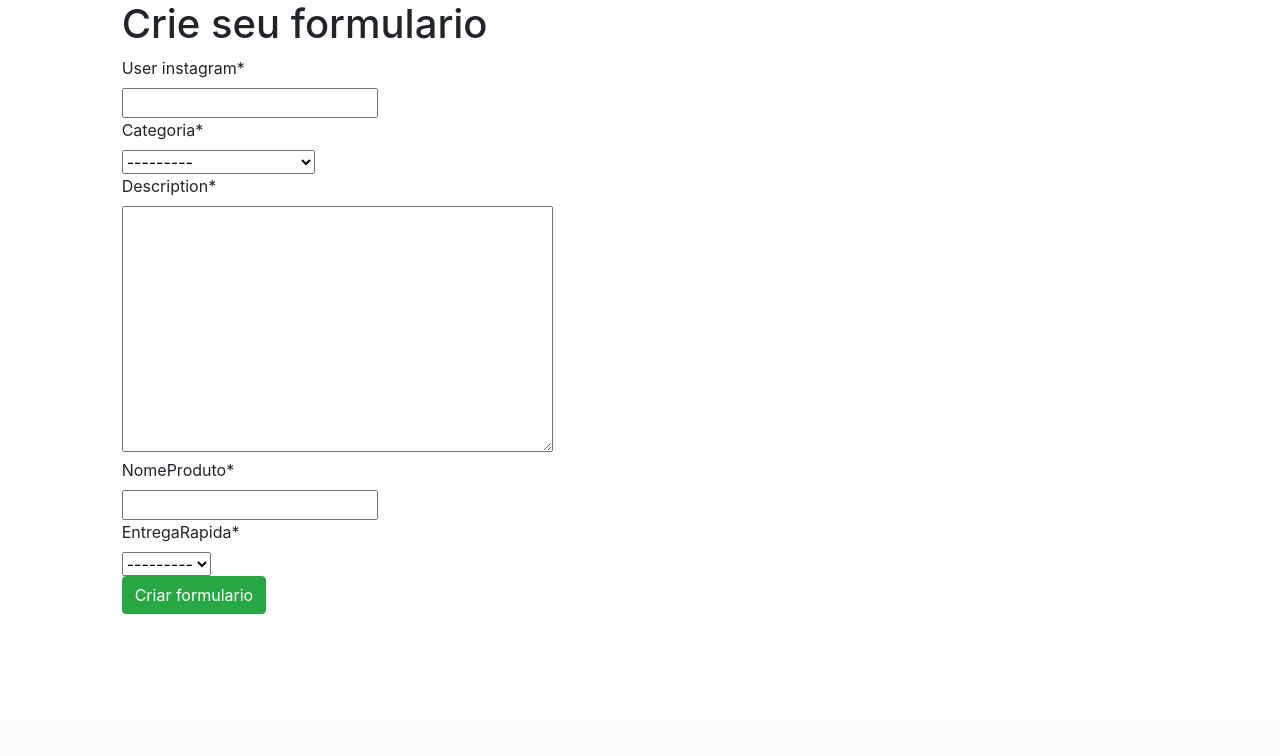
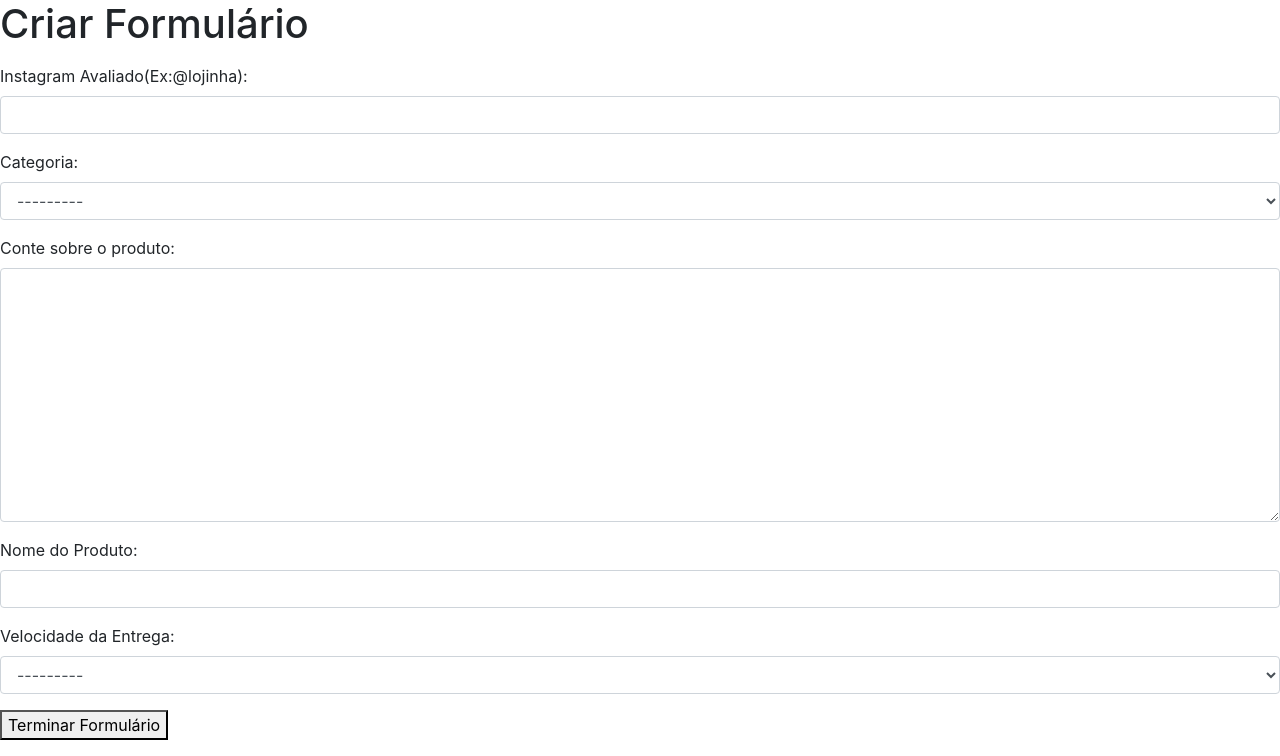
Before and after one commit to victor-rayan/webApp, a Django app: page /avaliation/ in a window 1280 px wide. Shown: the part 80-836 px from the top of the page. Before the commit the page ends 694 px from the top, so only its background shows below. Run offline with Django 3.2, Linux system fonts and the light colour scheme; some libraries are stand-ins or nearby versions.

Commit message:
Atualizando algumas coisas da model, forms para o front

```diff
--- a/avaliations/forms.py
+++ b/avaliations/forms.py
@@ -1,9 +1,16 @@
-from django.forms import ModelForm
+from django import forms
 from .models import Avaliation
 
 
-class CreateForm(ModelForm):
+class CreateForm(forms.ModelForm):
     class Meta:
         model = Avaliation
         fields = ['user_instagram', 'categoria', 'description',
                   'nomeProduto', 'entregaRapida', ]
+        widgets = {
+            'user_instagram': forms.TextInput(attrs={'class': 'form-control'}),
+            'categoria': forms.Select(attrs={'class': 'form-control'}),
+            'description': forms.Textarea(attrs={'class': 'form-control'}),
+            'nomeProduto': forms.TextInput(attrs={'class': 'form-control'}),
+            'entregaRapida': forms.Select(attrs={'class': 'form-control'}),
+        }
--- a/avaliations/models.py
+++ b/avaliations/models.py
@@ -26,12 +26,14 @@
         ('comercio_e_escritorio', 'Comercio e Escritorio'),
     )
 
-    user_instagram = models.CharField(max_length=25)
+    user_instagram = models.CharField(
+        max_length=25, verbose_name='Instagram Avaliado(Ex:@lojinha)')
     categoria = models.CharField(max_length=25, choices=TIPO_CATEGORIA,)
-    description = models.TextField()
-    nomeProduto = models.CharField(max_length=25)
+    description = models.TextField(verbose_name='Conte sobre o produto')
+    nomeProduto = models.CharField(
+        max_length=25, verbose_name='Nome do Produto')
     entregaRapida = models.IntegerField(
-        choices=TIPO_ENTREGA,
+        choices=TIPO_ENTREGA, verbose_name='Velocidade da Entrega'
     )
     created_at = models.DateTimeField(auto_now_add=True)
     updated_at = models.DateTimeField(auto_now=True)
--- a/templates/avaliations/createavaliation.html
+++ b/templates/avaliations/createavaliation.html
@@ -5,12 +5,12 @@
 {% block content %}
 
 
-<div class="offset-1 col-10 list-div">
-    <h1>Crie seu formulario</h1>
-    <form method="POST">
-         {% csrf_token %}
-         {{ form|crispy }}
-        <input type="submit" class="btn btn-success" value="Criar formulario">
-    </form>
+<h1>Criar Formulário</h1>
+<div class="form-group"></div>
+<form method="post" novalidate>
+    {% csrf_token %}
+    {{ form.as_p }}
+    <button type="submit">Terminar Formulário</button>
+</form>
 </div>
 {% endblock %}
```
Also changed, not shown: avainsta/settings.py (+4 -4 lines), templates/base.html (+12 -5 lines), account/migrations/0001_initial.py (added), avaliations/migrations/0001_initial.py (added).
